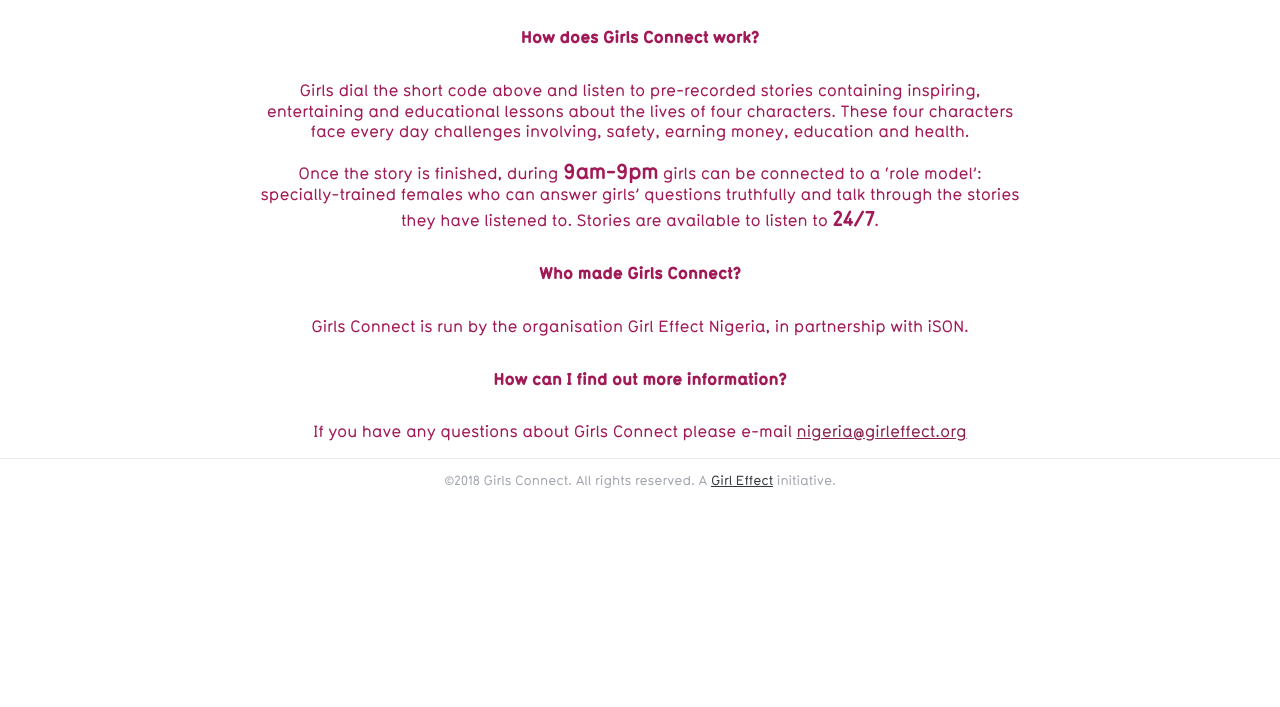
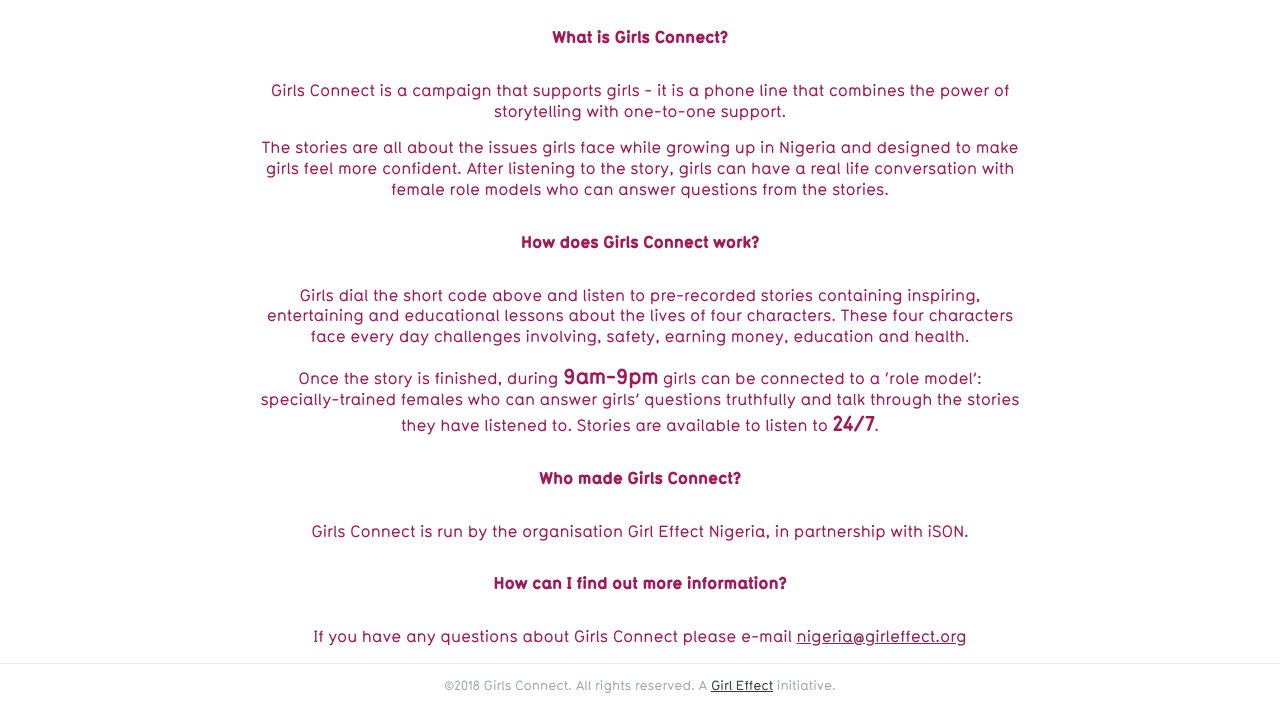
Before and after one commit to girleffect/girls-connect, a website: page faqs.html in a window 1280 px wide. Shown: the part 241-948 px from the top of the page. Before the commit the page ends 800 px from the top, so only its background shows below. Drawn offline with Linux system fonts and the light colour scheme.

Commit message:
update copy faq

```diff
--- a/faqs.html
+++ b/faqs.html
@@ -83,6 +83,11 @@
         <div class="content__inner">
           <ul class="content-list">
             <li class="content-list__item">
+              <label class="content-list__topic">What is Girls Connect?</label>
+              <p>Girls Connect is a campaign that supports girls - it is a phone line that combines the power of storytelling with one-to-one support.</p>
+              <p>The stories are all about the issues girls face while growing up in Nigeria and designed to make girls feel more confident. After listening to the story, girls can have a real life conversation with female role models who can answer questions from the stories.</p>
+            </li>
+            <li class="content-list__item">
               <label class="content-list__topic">How does Girls Connect work?</label>
               <p>Girls dial the short code above and listen to pre-recorded stories containing inspiring,
               entertaining and educational lessons about the lives of four characters.
```
